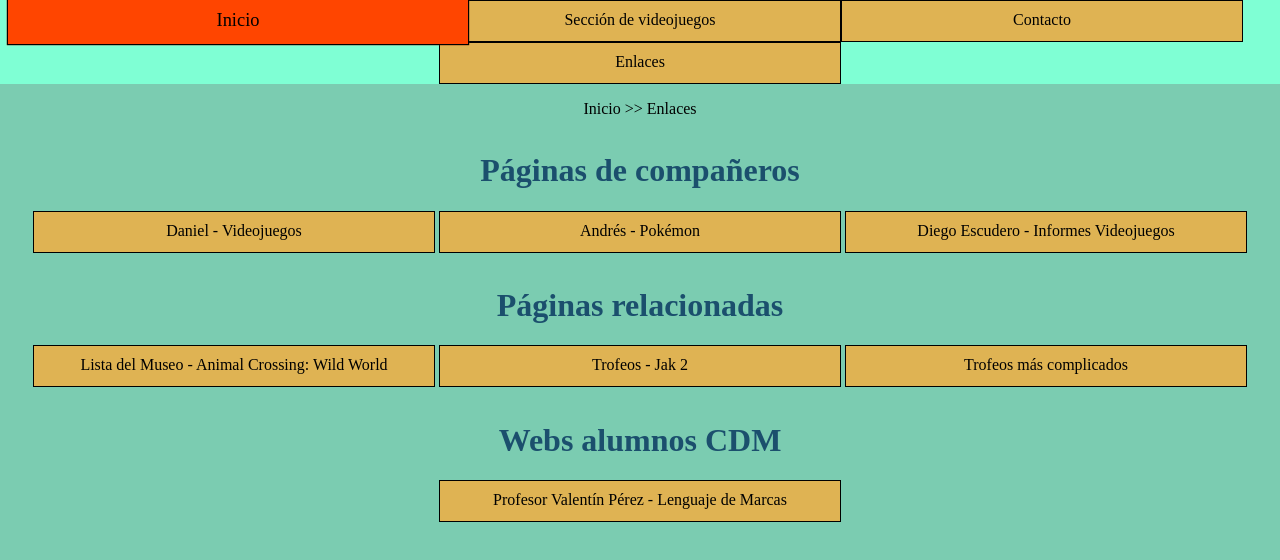
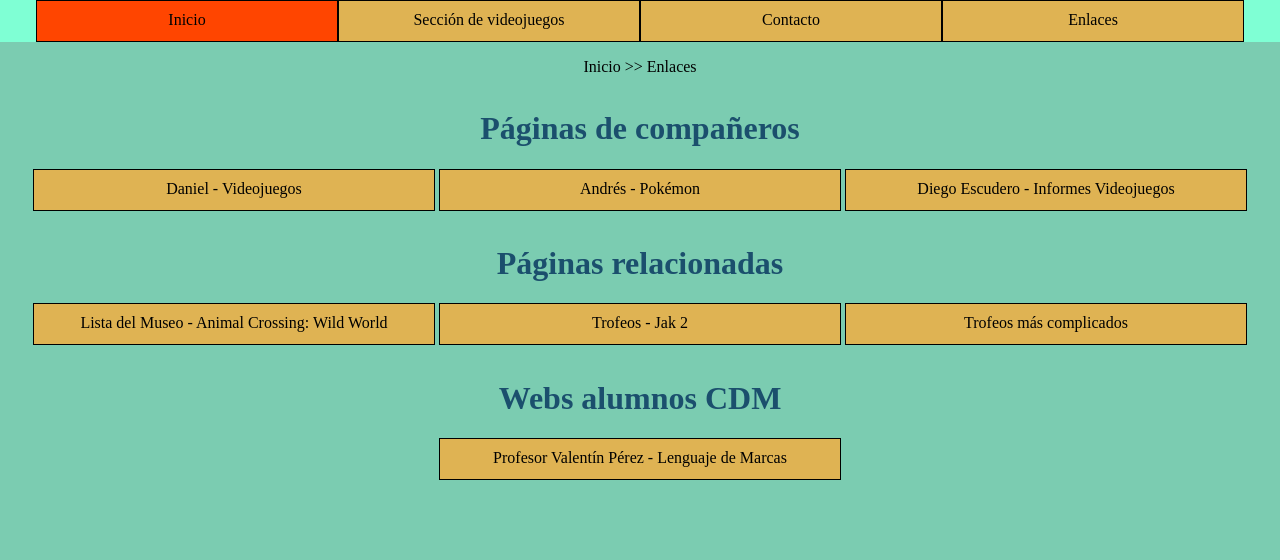
Before and after one commit to danieloangelo/danieloangelo.github.io, a plain HTML site: page enlaces/index.html in a window 1280 px wide. In both pictures the pointer is over the item "Inicio". Drawn offline with Linux system fonts and the light colour scheme; a web font is replaced by a local one.

Commit message:
Add files via upload

```diff
--- a/estilos.css
+++ b/estilos.css
@@ -15,17 +15,14 @@ body{
 #enlaces{
     text-align:center;
 }
-#enlaces ol li:hover{
-    background-color: orangered;
-}
-ol li:hover{
+nav li:hover{
     background-color: orangered;
 }
 #enlaces ol{
     padding-left:0;
     margin:0;
 }
-#enlaces li{
+#enlaces main li{
     display:inline-block;
     border:1px solid black;
     padding-top:10px;
@@ -60,9 +57,7 @@ header{
     text-align:center;
     background-color: aquamarine;
 }
-li:hover{
-    transform:scale(1.15);
-}
+
 ul{
     text-align:center;
     padding-left:0;
```
